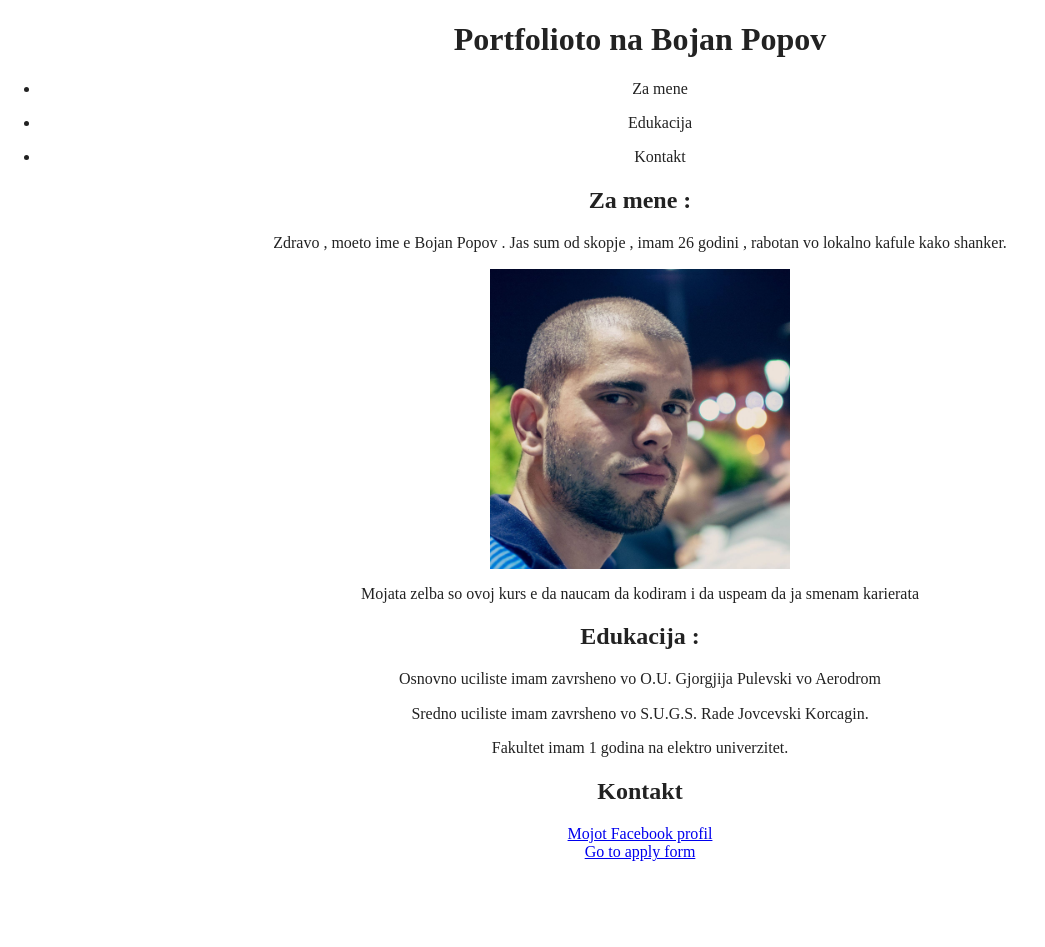
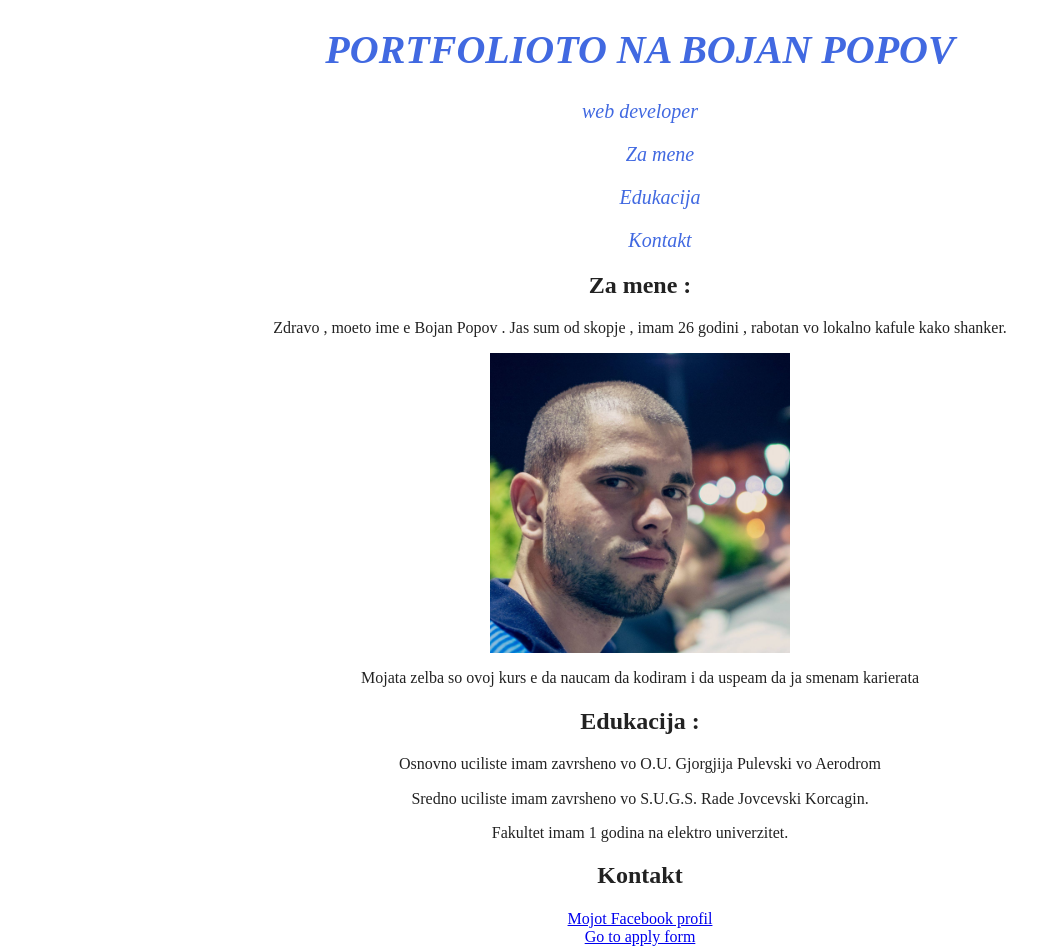
Before and after one commit to bojan-popov/CodeAcademy-, a website built with Parcel: page index.html in a window 1280 px wide. Shown: the whole page, without its empty margins (0-1045 px from the left). Before the commit the page ends 862 px from the top, so only its background shows below. Built offline with nearby package versions, Linux system fonts and the light colour scheme.

Commit message:
cascade style and basic rules

```diff
--- /dev/null
+++ b/css/first.css
@@ -0,0 +1,18 @@
+header {
+  text-align: center;
+  color: red;
+  font-size: 20px;
+  font-style: italic;
+}
+#header-index {
+  color: royalblue;
+  text-decoration: cyan;
+}
+.h1-index {
+  text-align: center;
+  text-transform: uppercase;
+}
+/* komentar vo css fajl , browserot se kje ignorira no koderot da moze da vidi komentar koga kje go
+pregleduva faljot podocna
+Druga korist e da se komentira del od kodot za da se testira shto bi se slucilo
+shortcut ctrl + ? */
--- a/index.html
+++ b/index.html
@@ -17,14 +17,18 @@
 
     <link rel="stylesheet" href="css/normalize.css" />
     <link rel="stylesheet" href="css/main.css" />
+    <link rel="stylesheet" href="css/first.css" />
 
     <meta name="theme-color" content="#fafafa" />
   </head>
 
   <body>
-    <header style="text-align: center;">
-      <h1>Portfolioto na Bojan Popov</h1>
-      <ul>
+    <!-- komentar ctrl + ? -->
+    <!-- selektiraj del od kodot pa ctrl + ? komentiras del od kodot  -->
+    <header id="header-index">
+      <h1 class="h1-index">Portfolioto na Bojan Popov</h1>
+      <p>web developer</p>
+      <ul style="list-style-type: none;">
         <li>
           <p>Za mene</p>
         </li>
```
Also changed, not shown: Second.html (+2 -4 lines).
